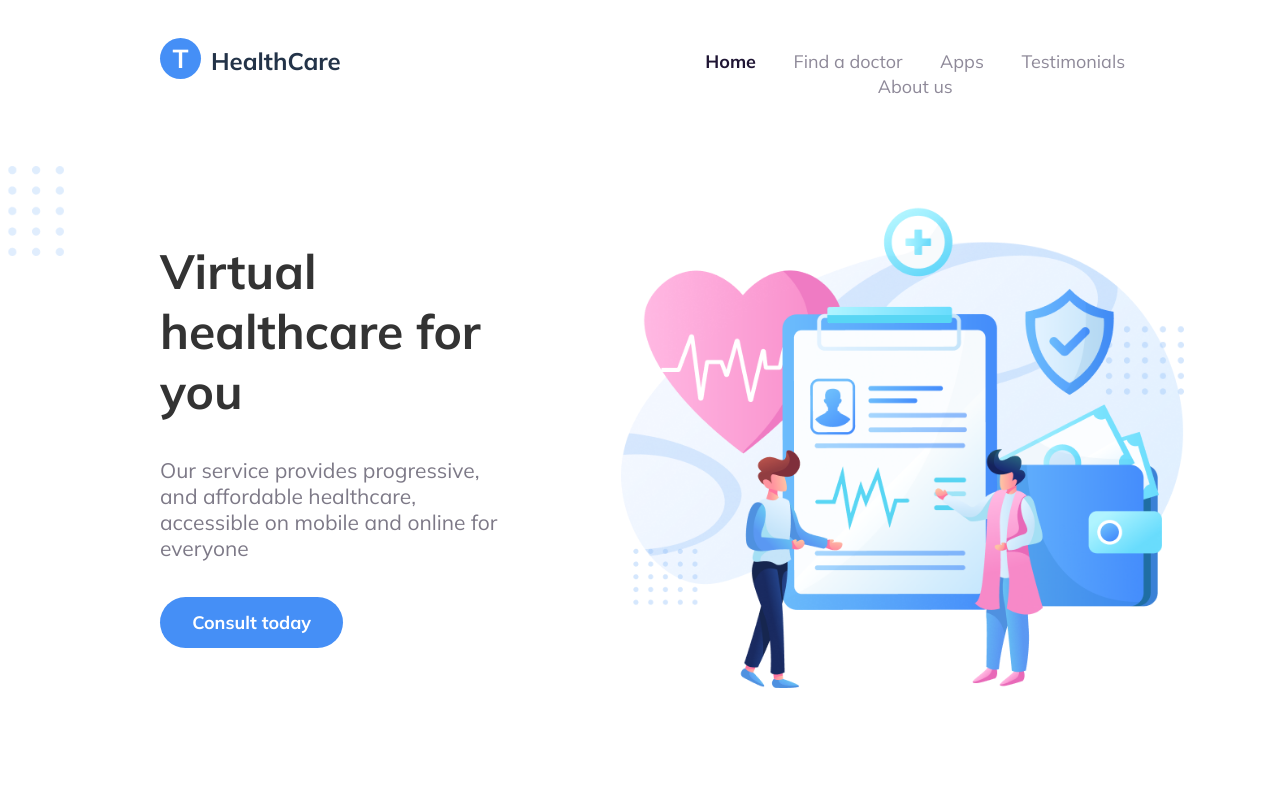
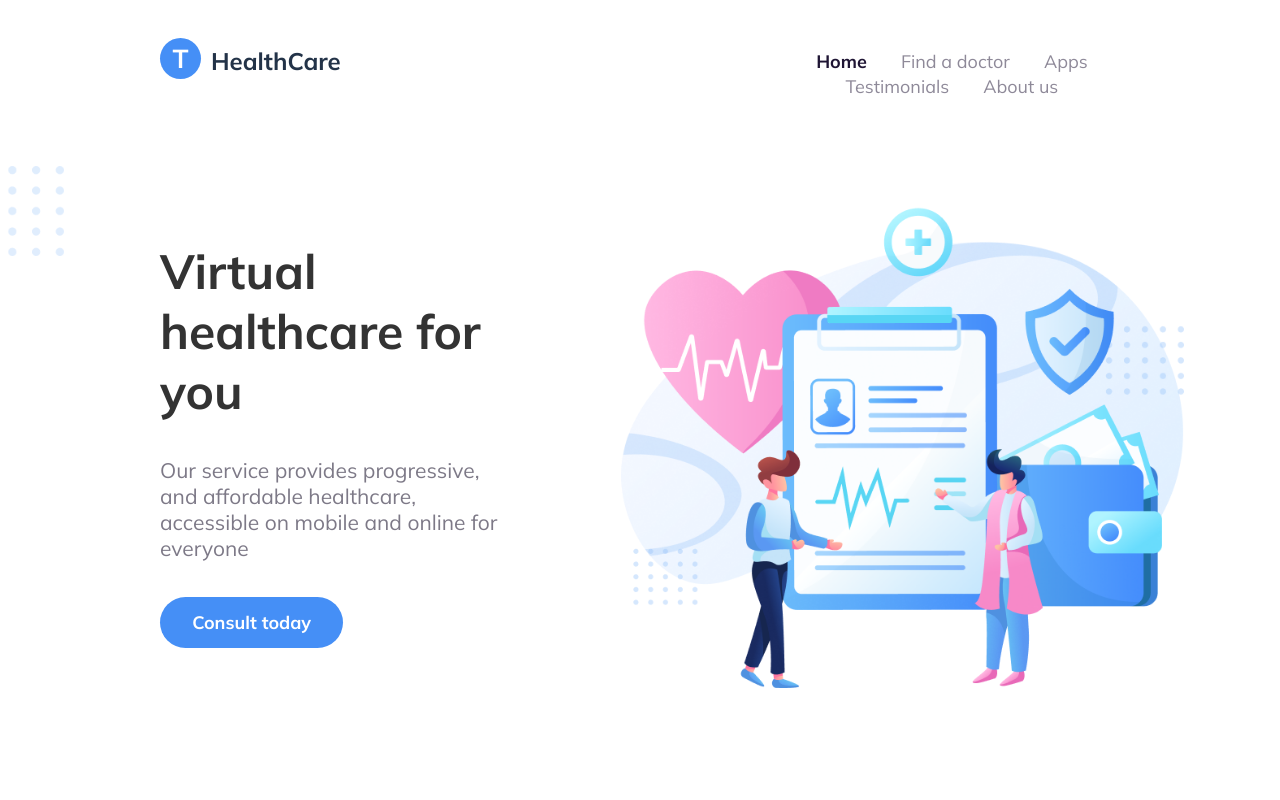
Before and after one commit to muntheoy/react-project, a React (Create React App) app: page / in a window 1280 px wide. Shown: the top 800 px of the page. Built offline with nearby package versions, Linux system fonts and the light colour scheme.

Commit message:
Create top navigation's css file

```diff
--- a/src/components/ServicesCard.tsx
+++ b/src/components/ServicesCard.tsx
@@ -14,7 +14,7 @@ export const ServicesCard: React.FC<IServicesCard> = ({ icon, title, subtitle })
 
   return (
     <div className="ServicesCard" onClick={handleClick}>
-      <img className="ServicesCard-icon" src={icon} alt="Иконка карточки услуг" />
+      <img className="ServicesCard-icon" src={icon} alt="" />
       <div className="ServicesCard-text">
         <span className="ServicesCard-title">{title}</span>
         <span className="ServicesCard-subtitle">{subtitle}</span>
--- a/src/components/TopNavigation.tsx
+++ b/src/components/TopNavigation.tsx
@@ -13,7 +13,7 @@ const TopNavigation: React.FC<ITopNavigation> = () => {
   const buttons = ['Home', 'Find a doctor', 'Apps', 'Testimonials', 'About us'];
 
   return (
-    <div style={{width:'50%'}}>
+    <div className="TopNavigation">
       {buttons.map((button, index) => (
         <TopNavigationButton
           key={index}
--- /dev/null
+++ b/src/styles/TopNavigation.css
@@ -0,0 +1,3 @@
+.TopNavigation{
+    width: 50%;
+}
```
